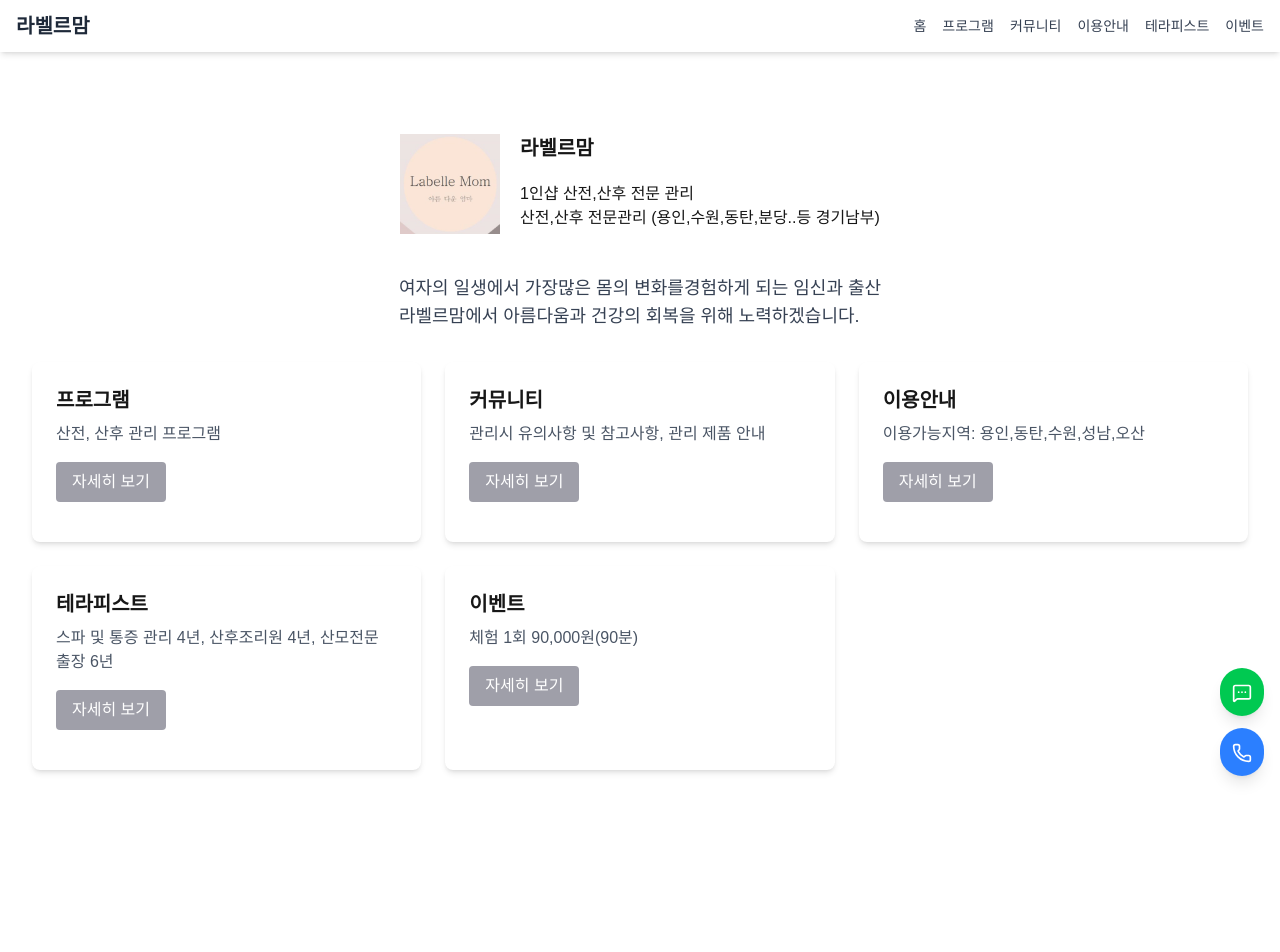
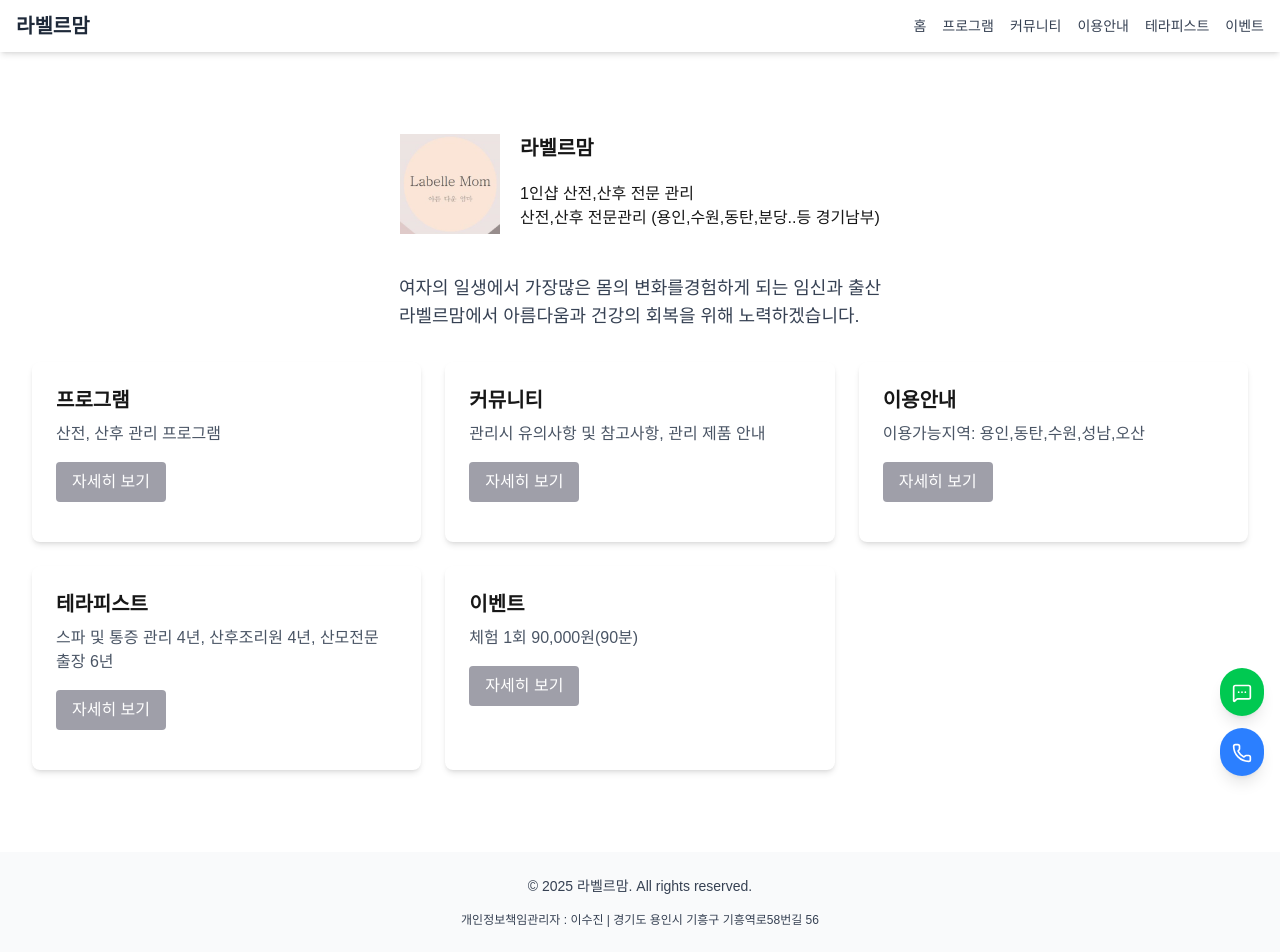
Before and after one commit to look212/labellemom, a Next.js app: page / in a window 1280 px wide. Before the commit the page ends 852 px from the top, so only its background shows below. Built offline with nearby package versions, Linux system fonts and the light colour scheme.

Commit message:
푸터 추가

```diff
--- /dev/null
+++ b/src/components/Footer.tsx
@@ -0,0 +1,12 @@
+export default function Footer() {
+  return (
+    <footer className="bg-gray-50 dark:bg-gray-900 text-gray-700 dark:text-gray-300 py-6">
+      <div className="container mx-auto px-4">
+        <div className="flex flex-col items-center space-y-4">
+          <p className="text-sm">© {new Date().getFullYear()} 라벨르맘. All rights reserved.</p>
+          <p className="text-xs">개인정보책임관리자 : 이수진 | 경기도 용인시 기흥구 기흥역로58번길 56</p>
+        </div>
+      </div>
+    </footer>
+  );
+}
--- a/src/pages/_app.tsx
+++ b/src/pages/_app.tsx
@@ -3,6 +3,7 @@ import type { AppProps } from "next/app";
 import Seo from "@/components/Seo";
 import FloatingButtons from "@/components/FloatingButtons";
 import Navbar from "@/components/Navbar";
+import Footer from "@/components/Footer";
 
 export default function App({ Component, pageProps }: AppProps) {
   return (
@@ -11,6 +12,7 @@ export default function App({ Component, pageProps }: AppProps) {
     <Seo />
     <Component {...pageProps} />
     <FloatingButtons />
+    <Footer />
     </>
   );
 }
```
